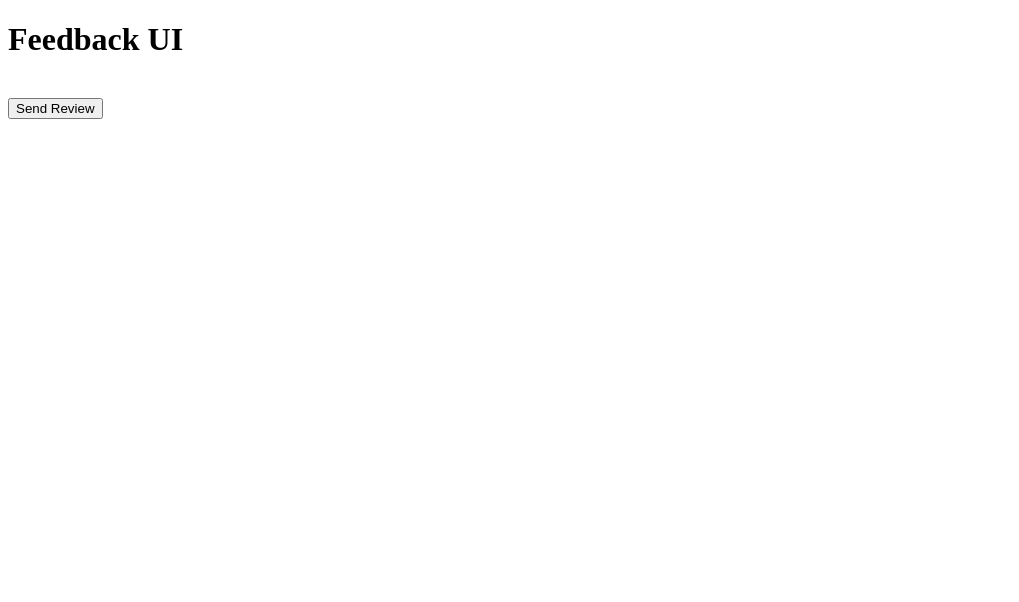
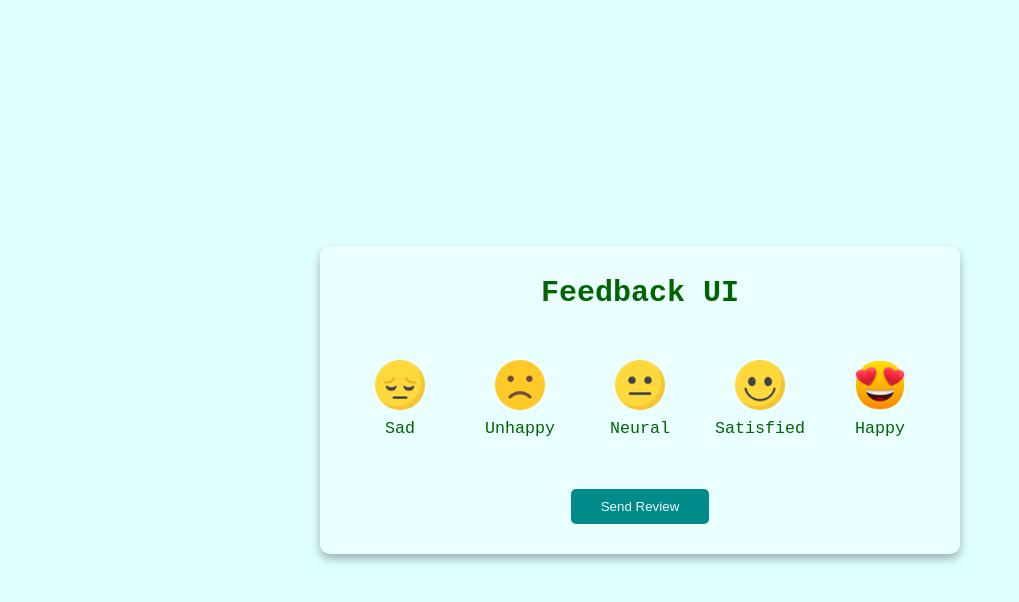
Before and after one commit to LionInTheCity14/feedback-UI, a plain HTML site: page index.html in a window 1280 px wide. Shown: the whole page, without its empty margins (0-1019 px from the left). Drawn offline with Linux system fonts and the light colour scheme.

Commit message:
completed project successfully

```diff
--- a/index.html
+++ b/index.html
@@ -1,20 +1,42 @@
 <!DOCTYPE html>
 <html lang="en">
+
 <head>
   <meta charset="UTF-8" />
   <meta http-equiv="X-UA-Compatible" content="IE=edge" />
   <meta name="viewport" content="width=device-width, initial-scale=1.0" />
+  <link rel="stylesheet" href="styles/style.css">
+  <script defer src="scripts/main.js"></script>
   <title>Feedback UI</title>
 </head>
+
 <body>
   <div class="container" id="container">
     <h1 class="heading">Feedback UI</h1>
     <div class="ratings-container" id="rating-container">
       <div class="rating">
-            <img src="" alt="">
+        <img src="images/1-star.png" alt="image">
+        <small>Sad</small>
+      </div>
+      <div class="rating">
+        <img src="images/2-stars.png" alt="image">
+        <small>Unhappy</small>
+      </div>
+      <div class="rating">
+        <img src="images/3-stars.png" alt="image">
+        <small>Neural</small>
+      </div>
+      <div class="rating">
+        <img src="images/4-stars.png" alt="image">
+        <small>Satisfied</small>
+      </div>
+      <div class="rating">
+        <img src="images/5-stars.png" alt="image">
+        <small>Happy</small>
       </div>
     </div>
-      <button>Send Review</button>
+    <button class="btn" id="btn">Send Review</button>
   </div>
 </body>
+
 </html>
--- a/scripts/main.js
+++ b/scripts/main.js
@@ -0,0 +1,33 @@
+const ratingEls = document.querySelectorAll(".rating");
+const btnEl = document.getElementById("btn");
+const containerEl = document.querySelector("#container");
+
+let selectedRating = null;
+
+ratingEls.forEach((ratingEl => {
+  ratingEl.addEventListener("click", (event) => {
+    // console.log(event.target.innerText || event.target.parentNode.innerText);
+    removeActive();
+    selectedRating = event.target.innerText || event.target.parentNode.innerText;
+    event.target.classList.add("active");
+    event.target.parentNode.classList.add("active");
+  });
+}));
+
+btnEl.addEventListener("click",() => {
+  if(selectedRating !== null){
+    containerEl.innerHTML = `
+    <strong> Thank you! </strong>
+    <br>
+    <br>
+    <strong> Feedback: ${selectedRating} </strong>
+     <p> We'll use your feedback to improve our customer support </p>
+    `
+  }
+})
+
+function removeActive(){
+  ratingEls.forEach((ratingEl) => {
+    ratingEl.classList.remove("active");
+  })
+}
--- a/styles/style.css
+++ b/styles/style.css
@@ -0,0 +1,77 @@
+body{
+  margin: 0;
+  background-color: lightcyan;
+  color: darkgreen;
+  display: flex;
+  min-height: 100vh;
+  justify-content: center;
+  align-items: center;
+  font-family: monospace;
+}
+
+.container{
+  background-color: rgba(255, 255, 255, .3);
+  box-shadow: 0 5px 10px rgba(0 , 0 , 0 , 0.3);
+  border-radius: 10px;
+  padding: 20px;
+  width: 80%;
+  max-width: 600px;
+  text-align: center;
+  font-size: 20px;
+}
+
+.heading{
+  margin: 10px;
+  font-size: 30px;
+}
+
+.ratings-container{
+  display: flex;
+  padding: 20px 0;
+}
+
+.rating{
+  width: 20%;
+  cursor: pointer;
+  padding: 10px;
+  margin: 10px 5px;
+}
+
+.rating:hover,
+.rating.active{
+  background-color: darkseagreen;
+  color: aliceblue;
+  border-radius: 10px;
+  box-shadow: 0 0 10px rgba(0 , 0 , 0 , 0.3);
+  transition: all 300ms ease;
+}
+
+.rating:active{
+  transform: scale(0.96);
+  transition: all 300ms ease;
+}
+
+.rating img{
+  width: 50px;
+  height: 50px;
+  /* display: block; */
+}
+
+.btn{
+  background-color: darkcyan;
+  color: aliceblue;
+  border: none;
+  padding: 10px 30px;
+  margin: 10px;
+  border-radius: 5px;
+  cursor: pointer;
+}
+
+.btn:active{
+  transform: scale(0.96);
+}
+
+.btn:hover{
+  box-shadow: 0 5px 10px rgba(0 , 0 , 0 , 0.3);
+  transition: all 300ms ease;
+}
```
Also changed, not shown: 5 other files. Lines whose indentation alone changed are shown as unchanged.
